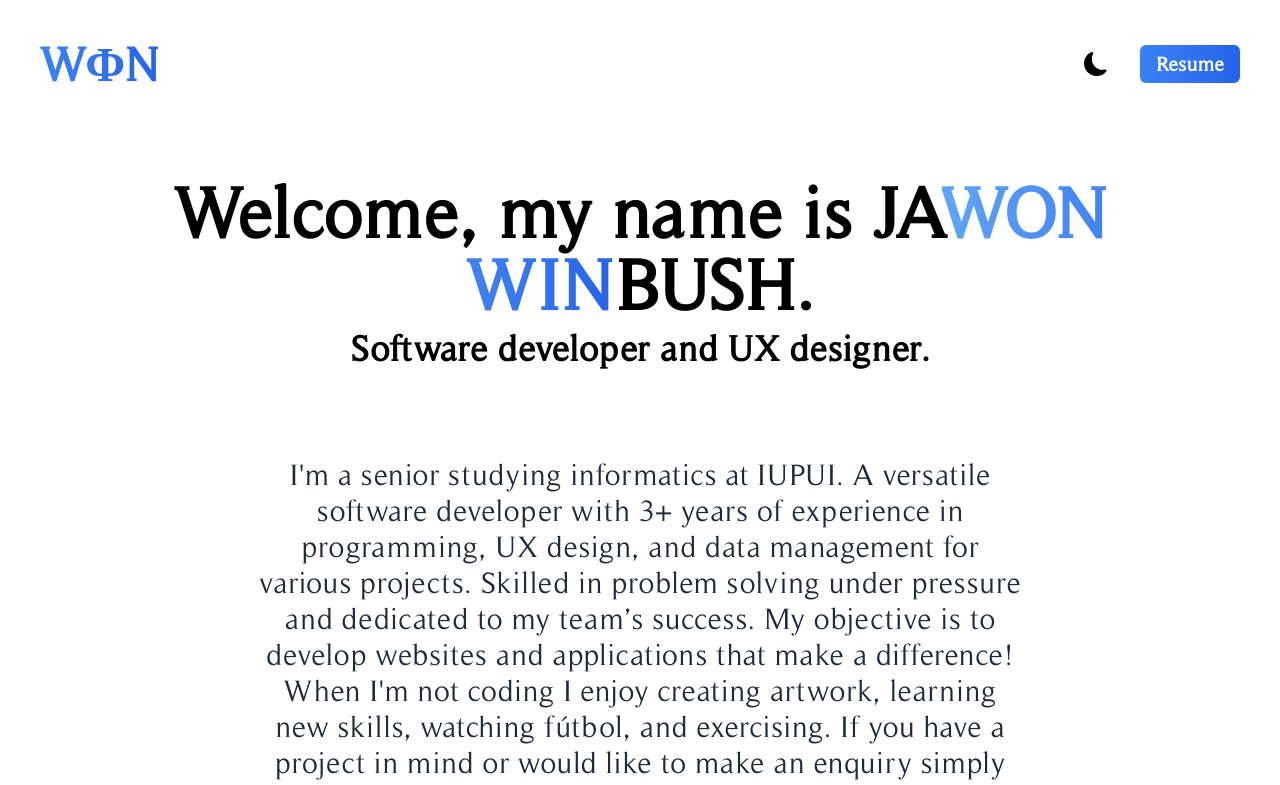
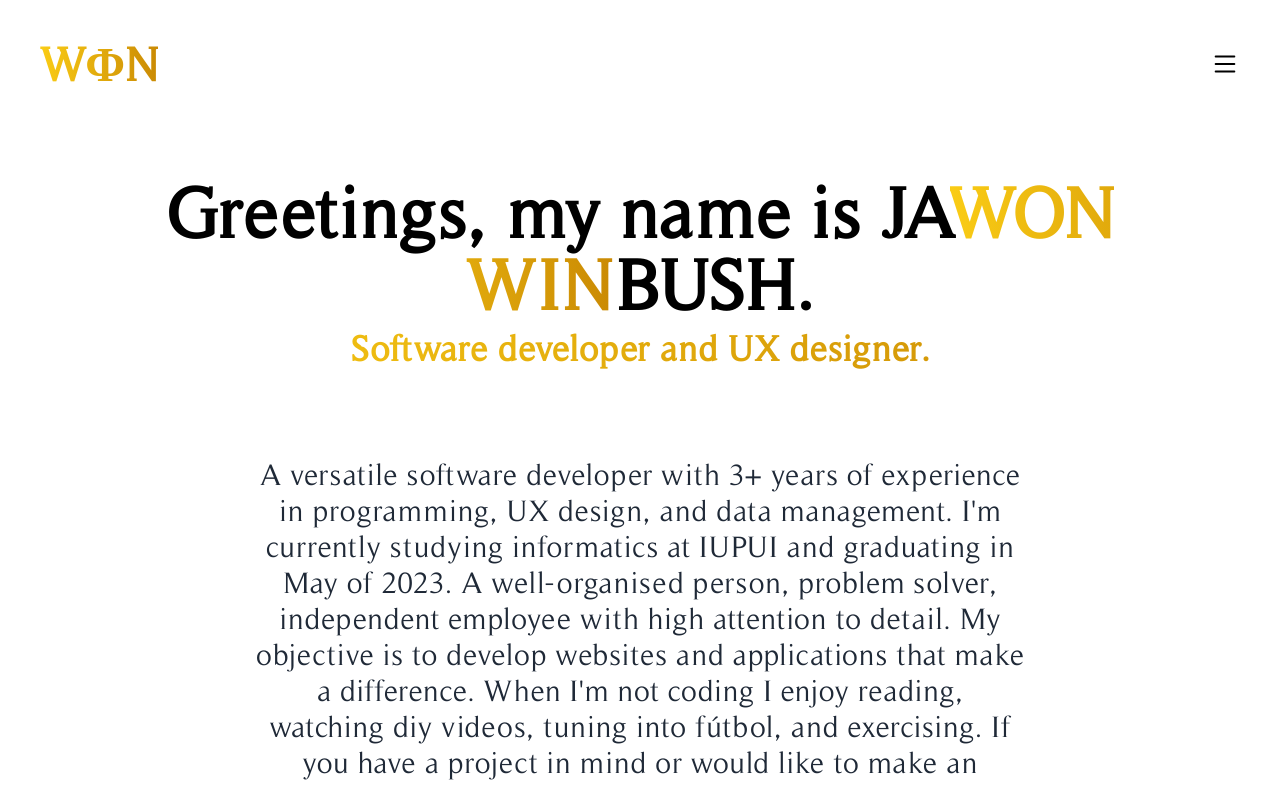
Before and after one commit to jwinbush/portfolio2023, a Next.js app: page / in a window 1280 px wide. Shown: the top 785 px of the page. Built offline with nearby package versions, Linux system fonts and the light colour scheme.

Commit message:
Updating icons and portfolio mp4 url

```diff
--- a/pages/index.js
+++ b/pages/index.js
@@ -5,7 +5,7 @@ import {
   AiFillLinkedin,
   AiFillGithub,
 } from "react-icons/ai";
-import { BsFillMoonFill } from "react-icons/bs";
+import { BsFillMoonFill, BsList } from "react-icons/bs";
 import { useState } from "react";
 import jawon from "../public/AIpicture.png";
 import backend from "../public/backend.png";
@@ -39,36 +39,34 @@ export default function Home() {
         initial={{opacity: 0 }}
         animate={{opacity: 1 }}
         transition={{ duration: 0.75 }}
-        className=" bg-white px-4 dark:bg-gray-900 md:px-10 font-extraOld">
+        className=" bg-white px-4 dark:bg-black md:px-10 font-extraOld">
         <section className="min-h-screen">
-          <nav className="py-10 mb-6 md:mb-12 flex justify-between dark:text-white">
-            <h1 className="text-3xl md:text-5xl text-transparent bg-clip-text bg-gradient-to-r from-blue-500 to-blue-600 font-extrabold	">WΦN</h1>
+        <BsFillMoonFill
+                  onClick={() => setDarkMode(!darkMode)}
+                  className=" cursor-pointer text-2xl dark:text-yellow-500 fixed h-432 mb-auto z-50 "
+                />
+          <nav className="py-10 mb-6 md:mb-12 flex justify-between dark:text-white ">
+            <h1 className="text-3xl md:text-5xl text-transparent bg-clip-text bg-gradient-to-r from-yellow-400 to-yellow-600 font-extrabold">WΦN</h1>
             <ul className="flex items-center">
-              <li>
-                <BsFillMoonFill
-                  onClick={() => setDarkMode(!darkMode)}
-                  className=" cursor-pointer text-2xl"
-                />
-              </li>
               <div className="navbar flex">
               <li>
               <a
                   className="text-md md:text-xl font-semibold bg-gradient-to-r from-blue-500 text- to-blue-600 text-white px-4 py-2 border-none rounded-md ml-8"
-                  href="#"
+                  href="#About"
                 >
                   About
                 </a>              </li>
               <li>
               <a
                   className="text-md md:text-xl font-semibold bg-gradient-to-r from-blue-500 text- to-blue-600 text-white px-4 py-2 border-none rounded-md ml-8"
-                  href="#"
+                  href="#Skills"
                 >
                   Skills
                 </a>              </li>
               <li>
               <a
                   className="text-md md:text-xl font-semibold bg-gradient-to-r from-blue-500 text- to-blue-600 text-white px-4 py-2 border-none rounded-md ml-8"
-                  href="#"
+                  href="#Projects"
                 >
                   Projects
                 </a>
@@ -77,35 +75,42 @@ export default function Home() {
               <li>
                 <a
                   className="text-md md:text-xl font-semibold bg-gradient-to-r from-blue-500 text- to-blue-600 text-white px-4 py-2 border-none rounded-md ml-8"
-                  href="#"
+                  href="#Contact"
                 >
                   Contact
                 </a>
               </li>
-              </div>
               <li>
                 <a
                   className="text-md md:text-xl font-semibold bg-gradient-to-r from-blue-500 text- to-blue-600 text-white px-4 py-2 border-none rounded-md ml-8"
                   href="#"
                 >
-                  Resume
+                  GitHub
                 </a>
+              </li>
+              </div>
+
+              <li>
+
+                   <BsList className=" bslist cursor-pointer text-3xl invisible"/>
+
               </li>
             </ul>
           </nav>
-          <div className="text-center px-4 md:px-10">
+          <div className="text-center px-4 md:px-10" id="About">
             <h2 className="text-3xl font-bold	md:text-7xl dark:text-white">
-              Welcome, my name is JA<span className="text-transparent bg-clip-text bg-gradient-to-r from-blue-400 to-blue-600">WON WIN</span>BUSH.
+              Greetings, my name is JA<span className="text-transparent bg-clip-text bg-gradient-to-r from-yellow-400 to-yellow-600">WON WIN</span>BUSH.
             </h2>
-            <h3 className="text-2xl py-2 dark:text-white md:text-4xl font-semibold">
+            <h3 className="text-2xl py-2 text-transparent bg-clip-text bg-gradient-to-r from-yellow-400 to-yellow-600 md:text-4xl font-semibold ">
               Software developer and UX designer.
             </h3>
 
             <div className="content md:justify-between justify-center flex pt-10">
               <p className=" text-gray-800 dark:text-gray-200 max-w-md md:max-w-3xl mx-auto text-lg whitespace-pre-line	md:text-3xl font-light mt-4 md:mt-10 ">
-              I'm a senior studying informatics at IUPUI. A versatile software developer with 3+ years of experience in programming, UX design, and data management for various projects.
-              Skilled in problem solving under pressure and dedicated to my team’s success. My objective is to develop websites and applications that make a difference!
-              When I'm not coding I enjoy creating artwork, learning new skills, watching fútbol, and exercising.
+              A versatile software developer with 3+ years of experience in programming, UX design, and data management.
+              I'm currently studying informatics at IUPUI and graduating in May of 2023.
+              A well-organised person, problem solver, independent employee with high attention to detail. My objective is to develop websites and applications that make a difference.
+              When I'm not coding I enjoy reading, watching diy videos, tuning into fútbol, and exercising.
               If you have a project in mind or would like to make an enquiry simply contact me below.
              </p>
 
@@ -119,7 +124,7 @@ export default function Home() {
 
         <section>
           <div>
-            <h3 className="text-3xl md:text-5xl font-semibold pt-20 text-center text-transparent bg-clip-text bg-gradient-to-r from-blue-400 to-blue-600 ">Skills</h3>
+            <h3 className="text-3xl md:text-5xl font-semibold pt-20 text-center text-transparent bg-clip-text bg-gradient-to-r from-yellow-400 to-yellow-600" id="Skills">Skills</h3>
             <p className="text-md py-2 leading-8 text-gray-800 dark:text-gray-200">
               Since the beginning of my journey as a freelance designer and
               developer, I've done remote work for
@@ -251,7 +256,7 @@ export default function Home() {
         </section>
         <section className="py-10">
           <div>
-            <h3 className="text-3xl md:text-5xl font-semibold py-1 text-center text-transparent bg-clip-text bg-gradient-to-r from-blue-400 to-blue-600 ">Portfolio</h3>
+            <h3 className="text-3xl md:text-5xl font-semibold py-1 text-center text-transparent bg-clip-text bg-gradient-to-r from-yellow-400 to-yellow-600" id="Projects">Projects</h3>
             <p className="text-md py-2 leading-8 text-gray-800 dark:text-gray-200">
               Since the beginning of my journey as a freelance designer and
               developer, I've done remote work for
--- a/pages/portfolio.js
+++ b/pages/portfolio.js
@@ -3,7 +3,6 @@ import phpRental from "../public/oddrent.png";
 import reactMovie from "../public/InteloHome.png";
 import nextSpotify from "../public/nextSpotify.jpg";
 import HoverVideoPlayer from "react-hover-video-player";
-import Link from "next/link";
 import Image from "next/image";
 import {
     AiFillGithub,
@@ -14,21 +13,21 @@ const Portfolio = () => {
   const portfolios = [
     {
       id: 1,
-      video: "https://cdn-cf-east.streamable.com/video/mp4/4gooer.mp4?Expires=1672268640&Signature=DB6LZIBWScBsEtx-mZAXnMgqqqiD2PFWeW3NqeEFWQfpPKFzHiHUL5kpiFJj5IOBhDXIq3C2SHB4egt6~4NtWjbZYUXmAaA58IAPQGjKZ3lI9B1GiXJWEcUT5~sTfpsHgEUCCz2BoPXDWBzxbGpkSdbbwYyZfH6U~Stvu0vOY~wLuNKdTP36ckIK9~cyD0JsOKc-nR31j7qqfAZ4H2iXKJWCSzluuEKlWH~Ys7CLhkI4zIn8a8aLkWftQ8B4sb8EGN98n~flxTZARXt4yrsbxCxZU--yvAKgRjnBE~FB0uyRizpe3pRL4KMtV0xg1twuEK2KmXLUb2Obhr8LWMKQ2g__&Key-Pair-Id=APKAIEYUVEN4EVB2OKEQ",
+      video: "https://cdn-cf-east.streamable.com/video/mp4/4gooer.mp4?Expires=1673419380&Signature=EEsro8zF-HHy3Ujeg0uJ-JhZQzsd6HZgGmV2a7bfUJjd-G60iOAt1ik-~X2PI~9rInlP~40kyq9hAGb3y9Zn-pjBzrdUR2MvkgqC7Fp7XMIPui7pYLMWOGUlX9UOm5F0umFtT8JRqbo3aJB~-vcJs8iulRmzQ0sdWtyMUTMQ3uJxWK7AZq3wbUe9RgxUPgNifPrIiiN0HjnjJjWEnmdjGpzd5gLOVgdnn8RlfwU5kJ5~~WIrmZ5DmWbO~aYET8LsC3l9juyOtAhE52EgcmpBf~xCU-uyUk-V5vsZWM3mxDD16smZjfpaHg4g46TyzKi2Scn6ns9ETHjJRDo24cejpw__&Key-Pair-Id=APKAIEYUVEN4EVB2OKEQ",
       imageSrc: reactMovie,
       url: "https://github.com/jwinbush/movie",
       demo: "https://intelo.vercel.app",
     },
     {
       id: 2,
-      video: "https://cdn-cf-east.streamable.com/video/mp4/euq4g0.mp4?Expires=1672268640&Signature=Y8JBxaVoIgZlDlvp~~BZNkVYVJYbaeWw8ypL~eFRu36lYZJWVM8cjjMzPr8ExBBt0oW6sWzJFFYj~QGNKX5eNNWNgTf5dKHTsthiVLOYFokMS8zjXcC3LUZdK0QLw-NS213PgymxyU3v5hTIyL51RfSMk-8qmfsIZNgWtWyZZMh-O6kmX20pwC5IYG1dlV6PHL7Xn1raaC8SzAfi1-eDJOsQKoiFmHh3psj5EfBixT0IHyoTtyui28rwKj4pScANM0be1lrYlSXqdVecTfsK3sigl4hRnupMcyt9VlUM1hVyHp~M558JFjikccUQox0My9qvZX75t1D-K193HypSBA__&Key-Pair-Id=APKAIEYUVEN4EVB2OKEQ",
+      video: "https://cdn-cf-east.streamable.com/video/mp4/euq4g0.mp4?Expires=1673419380&Signature=YugBnOJTIkP74vtEn38VpIo8TdOs-TNFc6KCMN7Fcyf7bWAOQDklV9Ign4t2LSTA-MbC-ZXRQdhfqw5TqMrjaquQja5A~eFfmxHcgwWgqGtuRtguKTutQ-HAbNFRwy6qK53nO-V39fVirf12JrQ3jRw2kzkt4rcum-uS1skwWJDtJR8Y6rExr3iIl1e0o2tjg378GO8Sr3M-ea~NtxHlt0JLNyCvL-qoyelikAdZQr0XziVS2qsnP8aF4bEsKU2eig56km~ZcLOHTdfmfM6JfI6c3JE5lLCqQ4Zvvt8Ye4fgLVAPV6qWdok7fafc9jCmLbS4wtJ3Ke8I-fnEEioVfg__&Key-Pair-Id=APKAIEYUVEN4EVB2OKEQ",
       imageSrc: nextSpotify,
       url: "https://github.com/jwinbush/spotify",
       demo: "https://www.jawonwinbush.com/login",
     },
     {
       id: 3,
-      video: "https://cdn-cf-east.streamable.com/video/mp4/jcljj3.mp4?Expires=1672268640&Signature=Yx74v62KA~h34AKBGHQW65YgfAn5aGIyApDjBsoMaIrzxoYAf9EMASjefhZ4xsPzhOoH6EqTAU2ixWweoaLifDCn0VLh65zO8FPpLrgehAa8fGNARkAGgj9GSIGKD-OFxrXacYPyE6P9WPp~f~bfLS1vwBkeT7xh2o2sIrXJ6rVpxHuMh~wjsDv0HFRrSqoRMmZb9wA1BneiyjIT0XZPkfvJuKLL30jSy16SwjjPJPfC6XQMLovdcraJSbUecw0bm-Q75H5CDLFAnVdjXIq~c72ezdTSnrCAlDrPU1x9su8b541q5xzVZBXiR1XZml3iziM6m9r4ZfR69-fHKgvBlw__&Key-Pair-Id=APKAIEYUVEN4EVB2OKEQ",
+      video: "https://cdn-cf-east.streamable.com/video/mp4/jcljj3.mp4?Expires=1673419380&Signature=QcEXKSHQCas6BNzg5VgmJNtAxzkvVb5aOkN8RC1Y7ibMHBeJn2Fu5FS1tZnqJg-P5kRrjpEzbO6LyMGHdkobQSCRD1b6ToaKJm4o1BtyLuuxgQZFUm4fE1wFZiuACGBEEPUcG7xP~ybLWg3cBSZ4kGY9JFTCvzMHbZDIvwYt9lja8Grrg5FC9B-JWlbI6nbS5hAjOAaerN4zG8W2h6EUGZ27B9LI82h3MOEF4Ec4Vae6LFlv1YhZbfH1TNuEFb1Jgtbrt2KuIk9qGlOXKFPPNOGhVFhab2GYIQRwGDvtwxEKz2R1RyGI1XvwXQyZGpdd3UjvM8BErd3YXTntshv26g__&Key-Pair-Id=APKAIEYUVEN4EVB2OKEQ",
       imageSrc: phpRental,
       url: "https://github.com/jwinbush/OdysseyRentals",
       demo: "",
--- a/styles/globals.css
+++ b/styles/globals.css
@@ -32,4 +32,7 @@ a {
         visibility: hidden;
         display: none;
     }
+    .bslist {
+        visibility: visible;
+    }
 }
--- a/tailwind.config.js
+++ b/tailwind.config.js
@@ -11,6 +11,9 @@ module.exports = {
                 extraOld: "extraOld",
                 poppins: ["Poppins", "sans-serif"],
             },
+            height: {
+                '432': '108rem',
+            },
         },
     },
     plugins: [],
```
